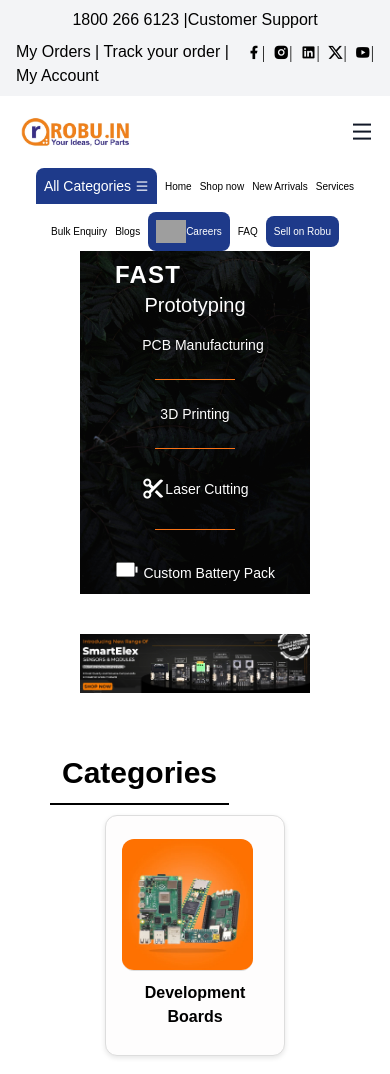
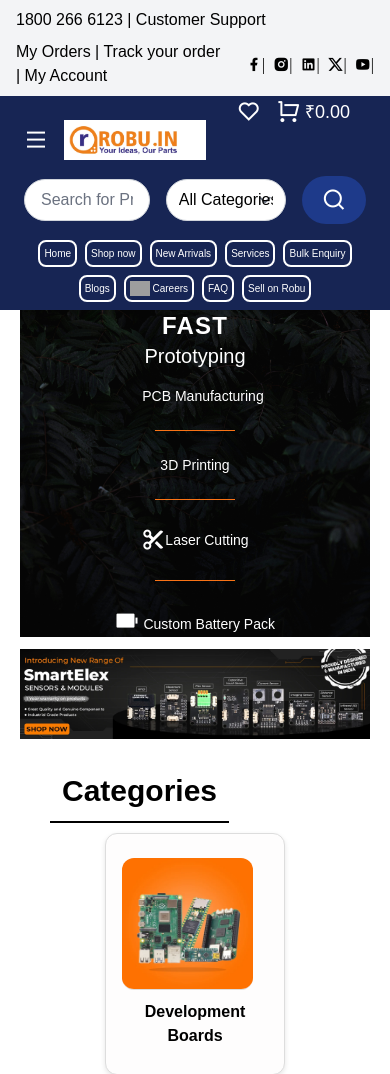
Before and after one commit to Ashish342prabhu/robudotin, a Django app: page / in a window 390 px wide. Shown: the top 1074 px of the page. Run offline with Django 5.2, Linux system fonts and the light colour scheme; some libraries are stand-ins or nearby versions; grey boxes are pictures that could not be loaded.

Commit message:
responsive tweaks

```diff
--- a/home/templates/2sliders.html
+++ b/home/templates/2sliders.html
@@ -5,9 +5,9 @@
     transition: transform 0.5s ease-in-out; /* Transition for smooth sliding */
   }
 </style>
-<div class="flex md:flex-row flex-col mx-20">
+<div class="flex md:flex-row flex-col sm:mx-20 mx-5">
 <!-- First Slider -->
-<div class="flex  items-center justify-center mx-auto my-10">
+<div class="flex  items-center justify-center mx-auto sm:my-10">
   <div class="w-full max-w-4xl overflow-hidden relative">
     <div id="carousel1" class="carousel-inner flex max-h-full">
       <div class="w-full flex-shrink-0">
@@ -46,7 +46,7 @@
 
 
 <!-- Second Slider -->
-<div class="flex  items-center justify-center mx-auto my-10">
+<div class="flex  items-center justify-center mx-auto sm:my-10">
   <div class="w-full max-w-4xl overflow-hidden relative">
     <div id="carousel2" class="carousel-inner flex mb-8 ">
       <div class="w-full flex-shrink-0">
--- a/home/templates/footer.html
+++ b/home/templates/footer.html
@@ -1,20 +1,29 @@
 {% load static %}
 <footer class="bg-gray-100">
   <div class="bg-indigo-600 text-white py-4 ">
-    <div class="max-w-6xl  sm:px-1 flex flex-col sm:flex-row  items-center gap-2 mx-auto">
-      <img width="30" height="30" src="https://img.icons8.com/ios/50/FFFFFF/paper-plane--v1.png" alt="paper-plane--v1" />
+    <div class=" flex flex-col   items-center gap-2 mx-auto lg:flex-row md:justify-between md:px-8">
+      <div class="flex flex-col md:flex-row items-center  gap-2 ">
+        <img width="30"
+             height="30"
+             src="https://img.icons8.com/ios/50/FFFFFF/paper-plane--v1.png"
+             alt="paper-plane--v1" />
         <h3 class="text-xl  md:text-nowrap">Subscribe to our Newsletter</h3>
         <p class="md:mr-10 md:text-nowrap">to get promotional offers & discounts</p>
-      <div class="flex flex-col sm:flex-row  text-black items-center gap-4">
-        <input type="text" placeholder="First Name" class="sm:px-4 py-2 rounded-md focus:outline-none">
-        <input type="email" placeholder="Email ID" class="sm:px-4 py-2 rounded-md focus:outline-none">
+      </div>
+      <div class="flex flex-col text-black items-center gap-4 sm:flex-row sm:flex-wrap  ">
+        <input type="text"
+               placeholder="First Name"
+               class="sm:px-4 py-2 rounded-md focus:outline-none">
+        <input type="email"
+               placeholder="Email ID"
+               class="sm:px-4 py-2 rounded-md focus:outline-none">
         <button class="bg-white text-indigo-600 px-2 sm:px-4 py-2 rounded-md sm:text-lg text-sm">Subscribe</button>
       </div>
     </div>
   </div>
-  <div class="max-w-6xl mx-auto px-4 sm:px-6 lg:px-8 py-8">
-    <div class="flex justify-between gap-10 sm:flex-row flex-col">
-      <div class="w-full sm:w-auto flex flex-col items-center sm:items-start mb-4 sm:mb-0 sm:order-none order-10">
+  <div class="mx-auto md:mx-10 px-4 sm:px-6 md:px-2 lg:px-8 py-8">
+    <div class="flex justify-between  gap-10 lg:gap-20 lg:flex-row flex-col">
+      <div class="w-full  flex flex-col items-center sm:w-auto sm:items-start mb-4 sm:mb-0 lg:order-none order-10">
         <img src="{% static 'images/logo.webp' %}" alt="Robu.in Logo" class="w-80">
         <p class="mt-2 text-gray-600 text-center sm:text-left">
           Got Questions? Call us between 9:15 AM to 6:15 PM
@@ -30,10 +39,13 @@
           <a href="#" class="text-gray-500 hover:text-gray-700"><i class="ri-linkedin-fill"></i></a>
         </div>
       </div>
-      <div class="w-full sm:w-auto flex flex-col gap-4 sm:space-y-0 sm:flex-row sm:space-x-8">
-        <div class="flex flex-col space-y-2 bg-gray-200 sm:bg-white text-left p-4 mx-8 rounded-md">
-          <h4 class="text-gray-800 font-semibold">Information
-            <button type="button" class="toggler sm:hidden"><i class="ri-arrow-down-double-line"></i></button>
+      <div class="w-full  flex flex-col gap-4 sm:justify-center sm:gap-3 sm:w-auto sm:space-y-0 sm:flex-row sm:flex-wrap md:flex-nowrap">
+        <div class="flex flex-col space-y-2 bg-gray-200  text-left p-4 mx-8 rounded-md sm:bg-gray-100 sm:mx-0">
+          <h4 class="text-gray-800 font-semibold">
+            Information
+            <button type="button" class="toggler sm:hidden">
+              <i class="ri-arrow-down-double-line"></i>
+            </button>
           </h4>
           <div class="dropdown hidden sm:flex flex-col transition-all duration-300 ease-in-out">
             <a href="#" class="text-gray-600 hover:text-gray-800">Track Your Order</a>
@@ -42,9 +54,12 @@
             <a href="#" class="text-gray-600 hover:text-gray-800">Careers</a>
           </div>
         </div>
-        <div class="flex flex-col space-y-2 bg-gray-200 sm:bg-white text-left p-4 mx-8 rounded-md">
-          <h4 class="text-gray-800 font-semibold">My Account
-            <button type="button" class="toggler sm:hidden"><i class="ri-arrow-down-double-line"></i></button>
+        <div class="flex flex-col space-y-2 bg-gray-200  text-left p-4 mx-8 rounded-md  sm:bg-gray-100 sm:mx-0">
+          <h4 class="text-gray-800 font-semibold">
+            My Account
+            <button type="button" class="toggler sm:hidden">
+              <i class="ri-arrow-down-double-line"></i>
+            </button>
           </h4>
           <div class="dropdown hidden sm:flex flex-col transition-all duration-300 ease-in-out">
             <a href="#" class="text-gray-600 hover:text-gray-800">Cart</a>
@@ -53,9 +68,12 @@
             <a href="#" class="text-gray-600 hover:text-gray-800">Payment Options</a>
           </div>
         </div>
-        <div class="flex flex-col space-y-2 bg-gray-200 sm:bg-white text-left p-4 mx-8 rounded-md">
-          <h4 class="text-gray-800 font-semibold">Services
-            <button type="button" class="toggler sm:hidden"><i class="ri-arrow-down-double-line"></i></button>
+        <div class="flex flex-col space-y-2 bg-gray-200  text-left p-4 mx-8 rounded-md  sm:bg-gray-100 sm:mx-0">
+          <h4 class="text-gray-800 font-semibold">
+            Services
+            <button type="button" class="toggler sm:hidden">
+              <i class="ri-arrow-down-double-line"></i>
+            </button>
           </h4>
           <div class="dropdown hidden sm:flex flex-col transition-all duration-300 ease-in-out">
             <a href="#" class="text-gray-600 hover:text-gray-800">About Us</a>
@@ -63,9 +81,12 @@
             <a href="#" class="text-gray-600 hover:text-gray-800">Robu B2B</a>
           </div>
         </div>
-        <div class="flex flex-col space-y-2 bg-gray-200 sm:bg-white text-left p-4 mx-8 rounded-md">
-          <h4 class="text-gray-800 font-semibold">Policies
-            <button type="button" class="toggler sm:hidden"><i class="ri-arrow-down-double-line"></i></button>
+        <div class="flex flex-col space-y-2  bg-gray-200 text-left p-4 mx-8 rounded-md  sm:bg-gray-100 sm:mx-0">
+          <h4 class="text-gray-800 font-semibold">
+            Policies
+            <button type="button" class="toggler sm:hidden">
+              <i class="ri-arrow-down-double-line"></i>
+            </button>
           </h4>
           <div class="dropdown hidden sm:flex flex-col transition-all duration-300 ease-in-out">
             <a href="#" class="text-gray-600 hover:text-gray-800">Investor Relations</a>
@@ -76,14 +97,18 @@
             <a href="#" class="text-gray-600 hover:text-gray-800">E-Waste Collection</a>
           </div>
         </div>
-        <div class="flex flex-col items-center sm:items-start space-y-2">
+        <div class="flex flex-col items-center  space-y-2 sm:items-start md:p-4">
           <h4 class="text-gray-800 font-semibold">Download Our App</h4>
           <div class="flex items-center sm:block">
             <a href="#">
-              <img src="{% static 'images/Google-Play-Badge.webp' %}" alt="Google Play" class="w-32">
+              <img src="{% static 'images/Google-Play-Badge.webp' %}"
+                   alt="Google Play"
+                   class="w-32">
             </a>
             <a href="#">
-              <img src="{% static 'images/app-store-1-e1520501287217.webp' %}" alt="App Store" class="w-32">
+              <img src="{% static 'images/app-store-1-e1520501287217.webp' %}"
+                   alt="App Store"
+                   class="w-32">
             </a>
           </div>
         </div>
@@ -94,7 +119,6 @@
     <p class="text-gray-600">© Robu.in is registered trademark of MACFOS LIMITED - All Rights Reserved</p>
   </div>
 </footer>
-
 <script>
     document.querySelectorAll('.toggler').forEach(button => {
         button.addEventListener('click', () => {
--- a/home/templates/hero.html
+++ b/home/templates/hero.html
@@ -5,12 +5,12 @@
         transition: transform 0.5s ease-in-out;
     }
 </style>
-<div class="flex md:flex-row flex-col px-20 ">
-    <div class="md:w-fit w-full bg-custom bg-cover bg-center  flex items-center justify-center p-2"
+<div class="flex md:flex-row flex-col px-5 sm:px-20 ">
+    <div class="md:w-fit w-full bg-custom bg-cover bg-center  flex items-center justify-center "
          style="background-image: url('{% static 'images/bg-image-1.jpg' %}')">
         <div class="text-white text-center">
             <div class="mb-4">
-                <h1 class="text-2xl font-bold tracking-wider">FAST</h1>
+                <h1 class="text-2xl font-bold tracking-wider text-center">FAST</h1>
                 <h2 class="text-xl">Prototyping</h2>
             </div>
             <div class="space-y-6">
@@ -38,38 +38,64 @@
             </div>
         </div>
     </div>
-    <div class="flex items-center justify-center mx-auto my-10">
-        <div class="w-full max-w-4xl overflow-hidden relative">
-            <div id="carousel" class="carousel-inner flex">
+    <div class="flex items-center justify-center mx-auto my-3 sm:my-10">
+        <div class="w-full max-w-4xl overflow-hidden relative ">
+            <div id="carousel" class="carousel-inner flex ">
                 <div class="w-full flex-shrink-0">
-                    <img src="{% static 'images/image1.webp' %}" class="w-full object-center" width="800" height="400"
+                    <img src="{% static 'images/image1.webp' %}"
+                         class="w-full object-center"
+                         width="800"
+                         height="400"
                          alt="Image 1">
                 </div>
                 <div class="w-full flex-shrink-0">
-                    <img src="{% static 'images/image2.webp' %}" class="w-full" width="800" height="400" alt="Image 2">
+                    <img src="{% static 'images/image2.webp' %}"
+                         class="w-full"
+                         width="800"
+                         height="400"
+                         alt="Image 2">
                 </div>
                 <div class="w-full flex-shrink-0">
-                    <img src="{% static 'images/image3.webp' %}" class="w-full" width="800" height="400" alt="Image 3">
+                    <img src="{% static 'images/image3.webp' %}"
+                         class="w-full"
+                         width="800"
+                         height="400"
+                         alt="Image 3">
                 </div>
                 <div class="w-full flex-shrink-0">
-                    <img src="{% static 'images/image4.webp' %}" class="w-full" width="800" height="400" alt="Image 4">
+                    <img src="{% static 'images/image4.webp' %}"
+                         class="w-full"
+                         width="800"
+                         height="400"
+                         alt="Image 4">
                 </div>
                 <div class="w-full flex-shrink-0">
-                    <img src="{% static 'images/image5.webp' %}" class="w-full" width="800" height="400" alt="Image 5">
+                    <img src="{% static 'images/image5.webp' %}"
+                         class="w-full"
+                         width="800"
+                         height="400"
+                         alt="Image 5">
                 </div>
                 <div class="w-full flex-shrink-0">
-                    <img src="{% static 'images/image6.webp' %}" class="w-full" width="800" height="400" alt="Image 6">
+                    <img src="{% static 'images/image6.webp' %}"
+                         class="w-full"
+                         width="800"
+                         height="400"
+                         alt="Image 6">
                 </div>
                 <div class="w-full flex-shrink-0">
-                    <img src="{% static 'images/image7.webp' %}" class="w-full" width="800" height="400" alt="Image 7">
+                    <img src="{% static 'images/image7.webp' %}"
+                         class="w-full"
+                         width="800"
+                         height="400"
+                         alt="Image 7">
                 </div>
             </div>
         </div>
     </div>
 </div>
 <script>
-
-    document.addEventListener('DOMContentLoaded', function () {
+    document.addEventListener('DOMContentLoaded', function() {
         function initCarousel(carouselId) {
             const carousel = document.getElementById(carouselId);
             const images = carousel.children;
@@ -118,5 +144,4 @@
 
         initCarousel('carousel');
     });
-
 </script>
--- a/home/templates/navbar.html
+++ b/home/templates/navbar.html
@@ -1,17 +1,17 @@
 {% load static %}
 <header class="bg-gray-100">
     <div class="flex flex-col md:flex-row justify-between py-2 px-4 md:px-10">
-        <div class="flex justify-center md:justify-start mb-2 md:mb-0">
-            <span>1800 266 6123 |</span>
-            <span>Customer Support</span>
+        <div class="flex  justify-start mb-2 md:mb-0">
+            <span>1800 266 6123 |&nbsp;</span>
+            <span> Customer Support</span>
         </div>
-        <div class="flex justify-center md:justify-end gap-2 md:gap-5">
+        <div class="flex justify-between  items-center md:justify-end  gap-5">
             <div>
                 <span><a href="#accounts">My Orders</a> |</span>
                 <span><a href="#accounts">Track your order</a> |</span>
                 <span><a href="#accounts">My Account</a></span>
             </div>
-            <div class="flex gap-2 md:gap-5">
+            <div class="flex justify-center md:justify-start gap-2 md:gap-5">
                 <a href="#facebook"><i class="ri-facebook-fill">|</i></a>
                 <a href="#linkedin"><i class="ri-instagram-fill">|</i></a>
                 <a href="#youtube"><i class="ri-linkedin-box-fill">|</i></a>
@@ -21,18 +21,18 @@
         </div>
     </div>
 </header>
-<nav>
-    <div class="flex flex-wrap items-center px-4 py-4 gap-4 bg-white text-gray-900">
-        <div class="logo">
+<nav class="bg-blue-950 sm:bg-white p-2">
+    <div class="flex flex-wrap items-center px-4 py-4 gap-4  text-gray-900 ">
+        <div class="logo order-2 sm:order-1">
             <img src="{% static 'images/logo.webp' %}"
                  alt="Logo"
                  class="h-10 md:h-14 w-auto"
                  width=" " height=" ">
         </div>
-        <div class="flex items-center ml-auto md:hidden">
+        <div class="flex items-center sm:ml-auto md:hidden order-1 sm:order-2 text-white sm:text-gray-900">
             <i class="ri-menu-line text-2xl cursor-pointer"></i>
         </div>
-        <div class="hidden md:flex items-center w-full md:w-auto gap-4 flex-grow">
+        <div class="flex  items-center w-full md:w-auto gap-4 flex-grow order-3">
             <input type="text"
                    placeholder="Search for Products"
                    class="w-full md:w-2/4 px-4 py-2 rounded-full border border-gray-300 focus:outline-none focus:ring-2 focus:ring-blue-500">
@@ -47,54 +47,54 @@
                     class="text-2xl bg-blue-900 text-white p-2 px-5 rounded-full focus:outline-none focus:ring-2 focus:ring-blue-500">
                 <i class="ri-search-line"></i>
             </button>
-            <div class="flex items-center gap-4 text-2xl md:text-3xl">
+            <div class="flex items-center gap-4 text-2xl md:text-3xl absolute top-24  right-10 sm:static  ">
                 <button type="button"
-                        class="text-gray-600 hover:text-gray-900 focus:outline-none focus:ring-2 focus:ring-blue-500">
+                        class="text-white hover:text-gray-200 sm:text-gray-600 sm:hover:text-gray-900 focus:outline-none focus:ring-2 focus:ring-blue-500">
                     <i class="ri-heart-line"></i>
                 </button>
                 <button type="button"
-                        class="text-gray-600 hover:text-gray-900 flex items-center space-x-1 focus:outline-none focus:ring-2 focus:ring-blue-500">
+                        class="text-white hover:text-gray-200 sm:text-gray-600 sm:hover:text-gray-900 flex items-center space-x-1 focus:outline-none focus:ring-2 focus:ring-blue-500">
                     <i class="ri-shopping-cart-line"></i>
                     <span class="text-lg font-medium">₹0.00</span>
                 </button>
             </div>
         </div>
     </div>
-    <ul class="text-black text-[10px] md:text-sm flex flex-wrap gap-2 md:gap-10 px-4 md:px-20 items-center justify-center md:justify-start">
-        <li class="md:text-xl text-sm text-white bg-blue-900 p-2 rounded-t-lg">
+    <ul class="text-white sm:text-black text-[10px] md:text-sm flex flex-wrap gap-2 md:gap-10 px-4 md:px-20 items-center justify-center md:justify-start">
+        <li class="hidden sm:block md:text-xl text-sm text-white bg-blue-900 p-2 rounded-t-lg">
             <a href="#allcatagories">All Categories <i class="ri-menu-line"></i></a>
         </li>
-        <li>
+        <li class="border-white p-1 border-2 sm:border-none sm:p-0  rounded-lg">
             <a href="#home">Home</a>
         </li>
-        <li>
+        <li class="border-white p-1 border-2 sm:border-none sm:p-0  rounded-lg">
             <a href="#about-us">Shop now</a>
         </li>
-        <li>
+        <li class="border-white p-1 border-2 sm:border-none sm:p-0  rounded-lg">
             <a href="#new-arrivals">New Arrivals</a>
         </li>
-        <li>
+        <li class="border-white p-1 border-2 sm:border-none sm:p-0  rounded-lg">
             <a href="#services">Services</a>
-        </li>
-        <li>
+        </li class="border-white p-1 border-2 sm:border-none sm:p-0  rounded-lg">
+        <li class="border-white p-1 border-2 sm:border-none sm:p-0  rounded-lg">
             <a href="#bulk-enquiry">Bulk Enquiry</a>
-        </li>
-        <li>
+        </li class="border-white p-1 border-2 sm:border-none sm:p-0  rounded-lg">
+        <li class="border-white p-1 border-2 sm:border-none sm:p-0  rounded-lg">
             <a href="#blogs">Blogs</a>
-        </li>
-        <li class="bg-blue-900 rounded-lg p-2 text-white">
-            <a href="#careers" class="flex items-center rounded-2xl">
-                <img width="30"
-                     height="30"
+        </li class="border-white p-1 border-2 sm:border-none sm:p-0  rounded-lg">
+        <li class="bg-blue-950 rounded-lg  text-white border-white p-1 border-2 sm:border-none sm:p-0 ">
+            <a href="#careers" class="flex items-center ">
+                <img width="20"
+                     height="20"
                      src="https://img.icons8.com/ios-glyphs/30/FFFFFF/graduation-cap--v1.png"
-                     alt="graduation-cap--v1" />
+                     alt="graduation-cap--v1" />&nbsp;
                 <p>Careers</p>
             </a>
         </li>
-        <li>
+        <li class="border-white p-1 border-2 sm:border-none sm:p-0 rounded-lg  ">
             <a href="#faq">FAQ</a>
         </li>
-        <li class="bg-blue-900 rounded-lg p-2 text-white">
+        <li class="bg-blue-950 rounded-lg  text-white border-white p-1 border-2 sm:border-none sm:p-0  ">
             <a href="#sell">Sell on Robu</a>
         </li>
     </ul>
--- a/theme/static/css/dist/styles.css
+++ b/theme/static/css/dist/styles.css
@@ -787,12 +787,60 @@
   position: static;
 }
 
+.absolute {
+  position: absolute;
+}
+
 .relative {
   position: relative;
 }
 
+.right-0 {
+  right: 0px;
+}
+
+.left-0 {
+  left: 0px;
+}
+
+.top-0 {
+  top: 0px;
+}
+
+.top-10 {
+  top: 2.5rem;
+}
+
+.top-20 {
+  top: 5rem;
+}
+
+.top-2 {
+  top: 0.5rem;
+}
+
+.top-24 {
+  top: 6rem;
+}
+
+.right-10 {
+  right: 2.5rem;
+}
+
 .order-10 {
   order: 10;
+}
+
+.order-1 {
+  order: 1;
+}
+
+.order-2 {
+  order: 2;
+}
+
+.order-3 {
+  order: 3;
 }
 
 .m-4 {
@@ -828,6 +876,21 @@
   margin-right: 2rem;
 }
 
+.mx-5 {
+  margin-left: 1.25rem;
+  margin-right: 1.25rem;
+}
+
+.my-5 {
+  margin-top: 1.25rem;
+  margin-bottom: 1.25rem;
+}
+
+.my-3 {
+  margin-top: 0.75rem;
+  margin-bottom: 0.75rem;
+}
+
 .mb-2 {
   margin-bottom: 0.5rem;
 }
@@ -933,6 +1032,10 @@
   align-items: center;
 }
 
+.justify-start {
+  justify-content: flex-start;
+}
+
 .justify-center {
   justify-content: center;
 }
@@ -951,6 +1054,10 @@
 
 .gap-4 {
   gap: 1rem;
+}
+
+.gap-5 {
+  gap: 1.25rem;
 }
 
 .space-x-1 > :not([hidden]) ~ :not([hidden]) {
@@ -1014,6 +1121,10 @@
   border-width: 1px;
 }
 
+.border-2 {
+  border-width: 2px;
+}
+
 .border-b-2 {
   border-bottom-width: 2px;
 }
@@ -1033,6 +1144,11 @@
   border-color: rgb(249 115 22 / var(--tw-border-opacity));
 }
 
+.border-white {
+  --tw-border-opacity: 1;
+  border-color: rgb(255 255 255 / var(--tw-border-opacity));
+}
+
 .bg-blue-900 {
   --tw-bg-opacity: 1;
   background-color: rgb(30 58 138 / var(--tw-bg-opacity));
@@ -1072,12 +1188,22 @@
   background-color: rgb(156 163 175 / var(--tw-bg-opacity));
 }
 
+.bg-blue-950 {
+  --tw-bg-opacity: 1;
+  background-color: rgb(23 37 84 / var(--tw-bg-opacity));
+}
+
 .bg-cover {
   background-size: cover;
 }
 
 .bg-center {
   background-position: center;
+}
+
+.object-cover {
+  -o-object-fit: cover;
+     object-fit: cover;
 }
 
 .object-center {
@@ -1097,6 +1223,14 @@
   padding: 1rem;
 }
 
+.p-1 {
+  padding: 0.25rem;
+}
+
+.p-0 {
+  padding: 0px;
+}
+
 .px-2 {
   padding-left: 0.5rem;
   padding-right: 0.5rem;
```
Also changed, not shown: other parts of theme/static/css/dist/styles.css (+265 -0 lines). Lines whose indentation alone changed are shown as unchanged.
